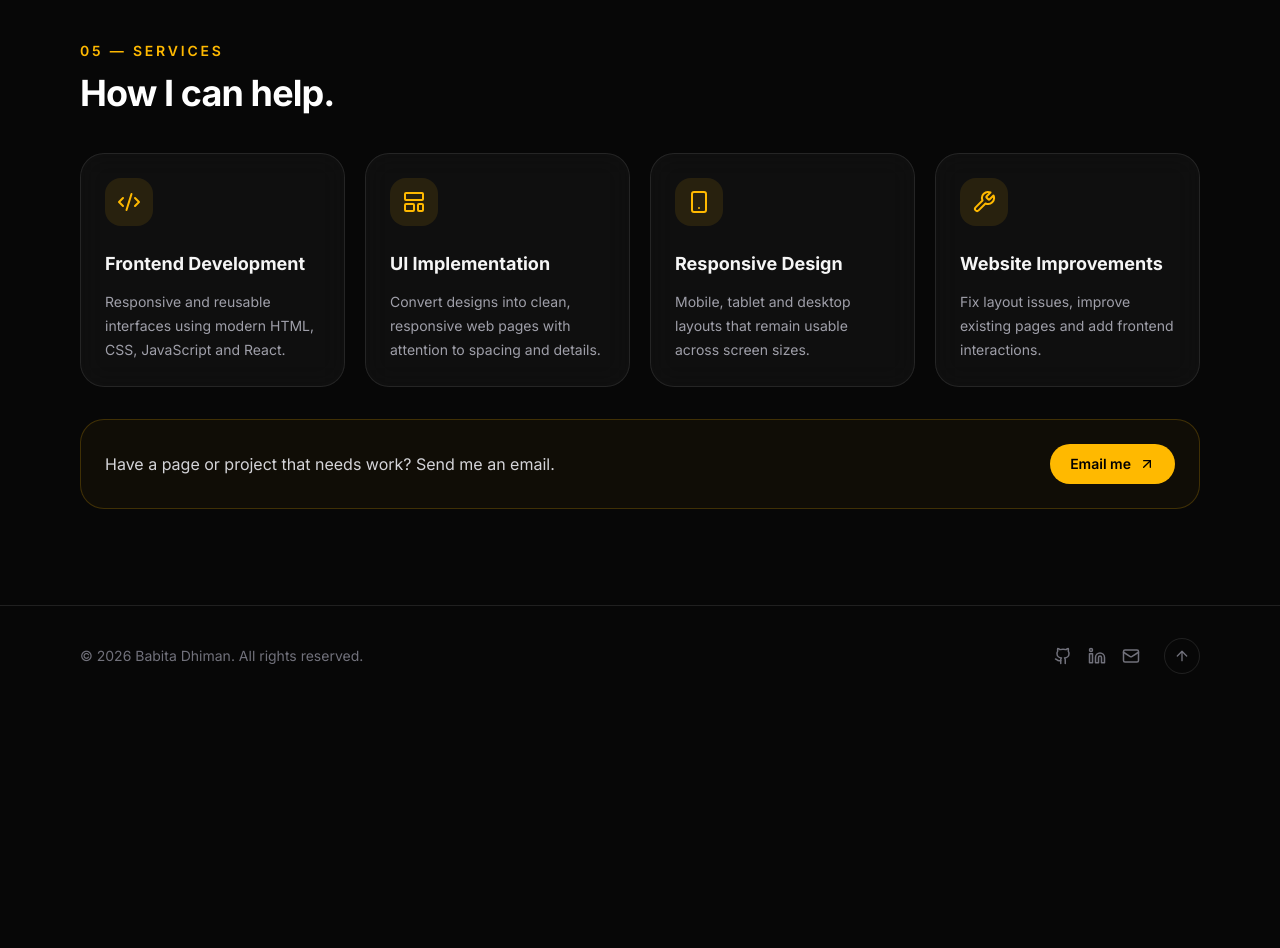
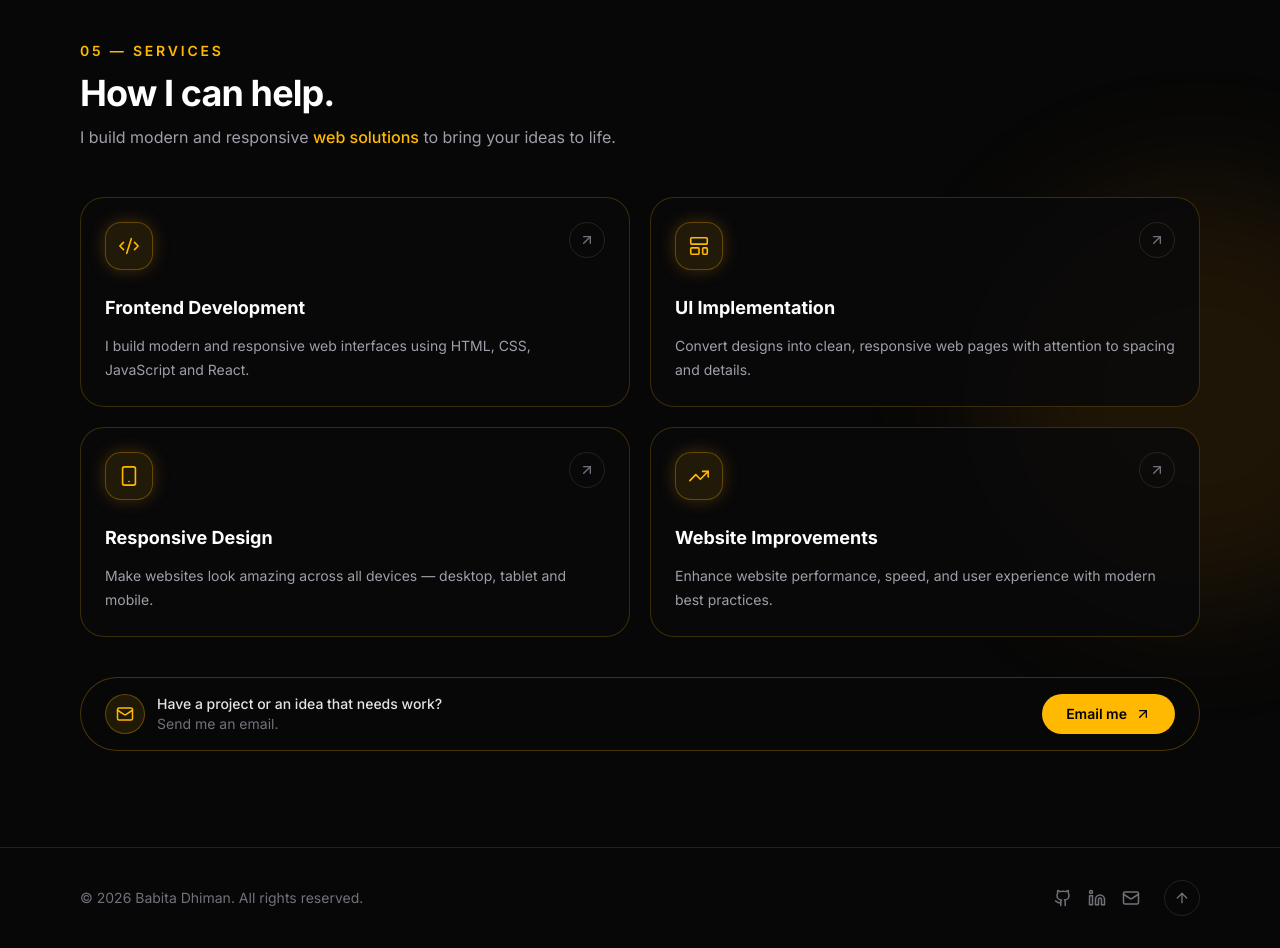
Before and after one commit to Babita-Dhiman/Portfolio, a React (Vite) app: page / in a window 1280 px wide. Shown: the part 4640-5588 px from the top of the page. Before the commit the page ends 5346 px from the top, so only its background shows below. Built offline with nearby package versions, Linux system fonts and the light colour scheme.

Commit message:
Redesign Services section to match reference design with glowing cards and improved CTA

```diff
--- a/src/components/Services.jsx
+++ b/src/components/Services.jsx
@@ -1,43 +1,100 @@
-import { Code2, LayoutTemplate, Smartphone, Wrench, ArrowUpRight } from "lucide-react";
+import { Code2, LayoutTemplate, Smartphone, TrendingUp, ArrowUpRight, Mail } from "lucide-react";
 import { site } from "../data/site";
 import Reveal from "./Reveal";
 import SectionHeading from "./SectionHeading";
 
 const services = [
-  [Code2, "Frontend Development", "Responsive and reusable interfaces using modern HTML, CSS, JavaScript and React."],
-  [LayoutTemplate, "UI Implementation", "Convert designs into clean, responsive web pages with attention to spacing and details."],
-  [Smartphone, "Responsive Design", "Mobile, tablet and desktop layouts that remain usable across screen sizes."],
-  [Wrench, "Website Improvements", "Fix layout issues, improve existing pages and add frontend interactions."],
+  {
+    icon: Code2,
+    title: "Frontend Development",
+    text: "I build modern and responsive web interfaces using HTML, CSS, JavaScript and React.",
+  },
+  {
+    icon: LayoutTemplate,
+    title: "UI Implementation",
+    text: "Convert designs into clean, responsive web pages with attention to spacing and details.",
+  },
+  {
+    icon: Smartphone,
+    title: "Responsive Design",
+    text: "Make websites look amazing across all devices — desktop, tablet and mobile.",
+  },
+  {
+    icon: TrendingUp,
+    title: "Website Improvements",
+    text: "Enhance website performance, speed, and user experience with modern best practices.",
+  },
 ];
 
 export default function Services() {
   return (
-    <section id="services" className="py-24">
-      <div className="container-width">
+    <section id="services" className="relative overflow-hidden py-24">
+      {/* soft ambient glow */}
+      <div
+        className="pointer-events-none absolute -right-32 top-1/2 h-[420px] w-[420px] -translate-y-1/2 rounded-full bg-amber-500/10 blur-3xl"
+        aria-hidden="true"
+      />
+
+      <div className="container-width relative">
         <Reveal>
-          <SectionHeading number="05" label="Services" title="How I can help." />
+          <SectionHeading number="05" label="Services" title="How I can help.">
+            <p className="mt-3 max-w-xl text-zinc-400">
+              I build modern and responsive{" "}
+              <span className="font-medium text-amber-400">web solutions</span> to bring your
+              ideas to life.
+            </p>
+          </SectionHeading>
         </Reveal>
 
-        <div className="mt-10 grid gap-5 sm:grid-cols-2 lg:grid-cols-4">
-          {services.map(([Icon, title, text], i) => (
+        <div className="mt-12 grid gap-5 sm:grid-cols-2">
+          {services.map(({ icon: Icon, title, text }, i) => (
             <Reveal key={title} delay={i * 80} className="h-full">
-              <div className="glass h-full rounded-3xl p-6 transition hover:-translate-y-1 hover:border-amber-400/30">
-                <span className="grid h-12 w-12 place-items-center rounded-2xl bg-amber-400/10 text-amber-400">
-                  <Icon size={24} />
-                </span>
-                <h3 className="mt-6 text-lg font-bold">{title}</h3>
-                <p className="mt-3 text-sm leading-6 text-zinc-400">{text}</p>
-              </div>
+              <article className="group relative h-full overflow-hidden rounded-3xl border border-amber-400/20 bg-zinc-950/80 p-6 transition duration-300 hover:-translate-y-1 hover:border-amber-400/50 hover:shadow-[0_0_40px_-12px_rgba(245,158,11,0.35)]">
+                {/* subtle inner glow on hover */}
+                <div
+                  className="pointer-events-none absolute inset-0 rounded-3xl opacity-0 transition duration-300 group-hover:opacity-100"
+                  style={{
+                    background:
+                      "radial-gradient(600px circle at var(--x, 50%) var(--y, 50%), rgba(245,158,11,0.06), transparent 40%)",
+                  }}
+                  aria-hidden="true"
+                />
+
+                <div className="relative flex h-full flex-col">
+                  <div className="flex items-start justify-between gap-4">
+                    <span className="grid h-12 w-12 shrink-0 place-items-center rounded-2xl border border-amber-400/30 bg-amber-400/10 text-amber-400 shadow-[0_0_20px_-4px_rgba(245,158,11,0.4)]">
+                      <Icon size={22} strokeWidth={1.75} />
+                    </span>
+                    <span className="grid h-9 w-9 place-items-center rounded-full border border-white/10 text-zinc-500 transition group-hover:border-amber-400/40 group-hover:text-amber-400">
+                      <ArrowUpRight size={16} />
+                    </span>
+                  </div>
+
+                  <h3 className="mt-6 text-lg font-bold text-white">{title}</h3>
+                  <p className="mt-3 flex-1 text-sm leading-6 text-zinc-400">{text}</p>
+                </div>
+              </article>
             </Reveal>
           ))}
         </div>
 
-        <Reveal delay={150}>
-          <div className="mt-8 flex flex-col items-start justify-between gap-4 rounded-3xl border border-amber-400/20 bg-amber-400/[.04] p-6 sm:flex-row sm:items-center">
-            <p className="text-zinc-300">Have a page or project that needs work? Send me an email.</p>
+        <Reveal delay={200}>
+          <div className="mt-10 flex flex-col items-stretch justify-between gap-4 rounded-full border border-amber-400/25 bg-zinc-950/60 px-5 py-4 sm:flex-row sm:items-center sm:px-6">
+            <div className="flex items-center gap-3">
+              <span className="grid h-10 w-10 shrink-0 place-items-center rounded-full border border-amber-400/30 bg-amber-400/10 text-amber-400">
+                <Mail size={18} />
+              </span>
+              <div>
+                <p className="text-sm font-medium text-zinc-200">
+                  Have a project or an idea that needs work?
+                </p>
+                <p className="text-sm text-zinc-500">Send me an email.</p>
+              </div>
+            </div>
+
             <a
               href={`mailto:${site.email}`}
-              className="inline-flex items-center gap-2 rounded-full bg-amber-400 px-5 py-2.5 text-sm font-semibold text-black transition hover:bg-amber-300"
+              className="inline-flex items-center justify-center gap-2 rounded-full bg-amber-400 px-6 py-2.5 text-sm font-semibold text-black transition hover:bg-amber-300"
             >
               Email me <ArrowUpRight size={16} />
             </a>
```
